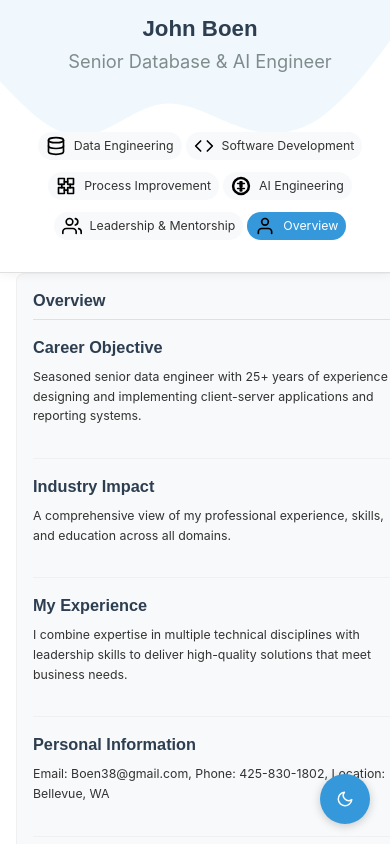
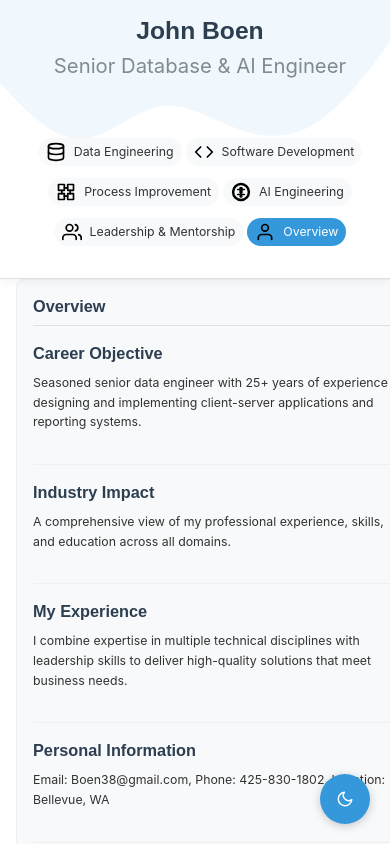
Before and after one commit to bonjohen/resume_sice_project, a website: page index.html in a window 390 px wide. Shown: the top 844 px of the page. Drawn offline with Linux system fonts and the light colour scheme.

Commit message:
feat: Update hero section font sizes and enhance sticky header functionality for improved responsiveness

```diff
--- a/css/design-system.css
+++ b/css/design-system.css
@@ -42,9 +42,9 @@
   --font-size-h4: var(--step--1);
 
   /* Hero section */
-  --font-size-hero-title: var(--step-4);       /* Increased from --step--1 to --step-4 */
-  --font-size-hero-tagline: var(--step-2);     /* Adjusted to be smaller than the title */
-  --font-size-hero-shrink-title: var(--step-1); /* Slightly smaller when header shrinks */
+  --font-size-hero-title: var(--step-5);       /* Increased from --step--1 to --step-4 */
+  --font-size-hero-tagline: var(--step-3);     /* Adjusted to be smaller than the title */
+  --font-size-hero-shrink-title: var(--step-3); /* Slightly smaller when header shrinks */
   --font-size-hero-shrink-tagline: var(--step-1); /* Smaller tagline when header shrinks */
 
   /* Facet sections */
--- a/css/header.css
+++ b/css/header.css
@@ -15,12 +15,24 @@
   width: 100%;
   box-sizing: border-box;
   box-shadow: 0 2px 10px rgba(0, 0, 0, 0.05);
+  overflow: hidden; /* Ensure content doesn't overflow */
 }
 
-/* Sticky Header Content */
+/* Ensure content stays within bounds */
 .hero {
-  transition: all 0.3s ease;
-  padding: var(--space-4) var(--space-3);
+  position: relative;
+  z-index: 1; /* Lower than wrapper */
+}
+
+/* Adjust transition for shrinking */
+.hero-wrapper.shrink {
+  transition: max-height 1.25s cubic-bezier(0.25, 0.1, 0.25, 1);
+}
+
+/* Sticky Header Content - keep same transition time both ways */
+.hero {
+  transition: all 1.25s cubic-bezier(0.25, 0.1, 0.25, 1);
+  padding: var(--space-3) var(--space-3);
   max-width: 1280px;
   margin: 0 auto;
   box-sizing: border-box;
@@ -39,23 +51,39 @@ body {
   color: var(--text-heading);
   font-family: var(--font-heading);
   font-weight: var(--font-weight-bold, 700);
+  transition: font-size 1.25s cubic-bezier(0.25, 0.1, 0.25, 1), margin 1.25s cubic-bezier(0.25, 0.1, 0.25, 1);
 }
 
 .hero .hero-content .tagline {
   font-size: var(--font-size-hero-tagline);
   color: var(--text-muted);
   margin-bottom: var(--space-2);
+  margin-top: var(--space-1);
   font-family: var(--font-body);
   font-weight: var(--font-weight-normal, 400);
+  transition: font-size 1.25s cubic-bezier(0.25, 0.1, 0.25, 1), margin 1.25s cubic-bezier(0.25, 0.1, 0.25, 1), opacity 1.25s cubic-bezier(0.25, 0.1, 0.25, 1);
 }
 
 /* Shrink header on scroll */
+.hero-wrapper {
+  /* Default variable for shrink height, will be overridden by JS */
+  --shrink-height: auto;
+  --initial-height: auto;
+  transition: all 1.25s cubic-bezier(0.25, 0.1, 0.25, 1);
+  max-height: var(--initial-height, 500px); /* Fallback value */
+  will-change: max-height, transform;
+}
+
 .hero-wrapper.shrink {
   box-shadow: 0 2px 10px rgba(0, 0, 0, 0.1);
+  max-height: var(--shrink-height);
+  overflow: hidden;
 }
 
 .hero-wrapper.shrink .hero {
-  padding: var(--space-2) var(--space-3);
+  padding: var(--space-1) var(--space-3);
+  transform: scale(0.98);
+  transform-origin: top center;
 }
 
 .hero-wrapper.shrink h1 {
@@ -71,29 +99,31 @@ body {
 
 .hero-wrapper.shrink .facets ul {
   margin: var(--space-1) 0;
+  transform: scale(0.98);
 }
 
 /* Navigation Pills */
 .facets ul {
   display: flex;
   flex-wrap: wrap;
-  gap: var(--space-2);
+  gap: var(--space-3);
   list-style: none;
   padding: 0;
   margin: var(--space-2) 0;
   justify-content: center;
+  transition: all 1.25s cubic-bezier(0.25, 0.1, 0.25, 1), transform 1.25s cubic-bezier(0.25, 0.1, 0.25, 1);
 }
 
 .facets a {
   display: flex;
   align-items: center;
-  padding: var(--space-2) var(--space-3);
+  padding: var(--space-1) var(--space-2);
   background-color: var(--surface-alt);
   border-radius: 2rem;
   text-decoration: none;
   color: var(--text);
   font-size: var(--font-size-facet-pill);
-  transition: all 0.2s ease;
+  transition: all 1.25s cubic-bezier(0.25, 0.1, 0.25, 1), transform 1.25s cubic-bezier(0.25, 0.1, 0.25, 1);
 }
 
 .facets a:hover {
--- a/js/header.js
+++ b/js/header.js
@@ -1,6 +1,6 @@
 /**
  * Header functionality for Phase II implementation
- * - Implements sticky header that shrinks on scroll
+ * - Implements sticky header that shrinks on scroll to 20% of initial height
  * - Adds smooth scroll for anchor links
  * - Highlights active facet using Intersection Observer
  */
@@ -18,9 +18,19 @@ document.addEventListener('DOMContentLoaded', () => {
   // Get the header wrapper element
   const headerWrapper = document.querySelector('.hero-wrapper');
 
+  // Store the initial height of the header wrapper
+  let initialHeaderHeight = 0;
+
   // Function to update body padding based on header height
   function updateBodyPadding() {
     const headerHeight = headerWrapper.offsetHeight;
+
+    // Store initial height if not already set
+    if (initialHeaderHeight === 0 && !headerWrapper.classList.contains('shrink')) {
+      initialHeaderHeight = headerHeight;
+      console.log(`Initial header height: ${initialHeaderHeight}px`);
+    }
+
     document.body.style.paddingTop = `${headerHeight}px`;
     console.log(`Header height: ${headerHeight}px - Body padding updated`);
 
@@ -34,21 +44,43 @@ document.addEventListener('DOMContentLoaded', () => {
   updateBodyPadding();
 
   // Update padding after images and fonts have loaded
-  window.addEventListener('load', updateBodyPadding);
+  window.addEventListener('load', () => {
+    updateBodyPadding();
+    // Make sure we capture the initial height after everything is loaded
+    initialHeaderHeight = headerWrapper.offsetHeight;
+    console.log(`Initial header height (after load): ${initialHeaderHeight}px`);
+
+    // Set the initial height CSS variable
+    headerWrapper.style.setProperty('--initial-height', `${initialHeaderHeight}px`);
+  });
 
   // Update padding when window is resized
   window.addEventListener('resize', updateBodyPadding);
 
-  // Implement sticky header that shrinks on scroll
+  // Implement sticky header that shrinks on scroll to 20% of initial height
   window.addEventListener('scroll', () => {
     if (window.scrollY > 60) {
-      headerWrapper.classList.add('shrink');
-      // Update padding after shrinking
-      setTimeout(updateBodyPadding, 300); // Wait for transition to complete
+      if (!headerWrapper.classList.contains('shrink')) {
+        // Apply the shrink class
+        headerWrapper.classList.add('shrink');
+
+        // If we have the initial height, set the height to 20% of initial
+        if (initialHeaderHeight > 0) {
+          const targetHeight = initialHeaderHeight * 0.25; // 25% of initial height
+          headerWrapper.style.setProperty('--shrink-height', `${targetHeight}px`);
+        }
+      }
+      // Update padding after shrinking - use longer transition time
+      setTimeout(updateBodyPadding, 1250);
     } else {
-      headerWrapper.classList.remove('shrink');
-      // Update padding after expanding
-      setTimeout(updateBodyPadding, 300); // Wait for transition to complete
+      if (headerWrapper.classList.contains('shrink')) {
+        // Remove the shrink class
+        headerWrapper.classList.remove('shrink');
+        // Reset any inline height
+        headerWrapper.style.removeProperty('--shrink-height');
+      }
+      // Update padding after expanding - use shorter transition time
+      setTimeout(updateBodyPadding, 250);
     }
   });
 
```
